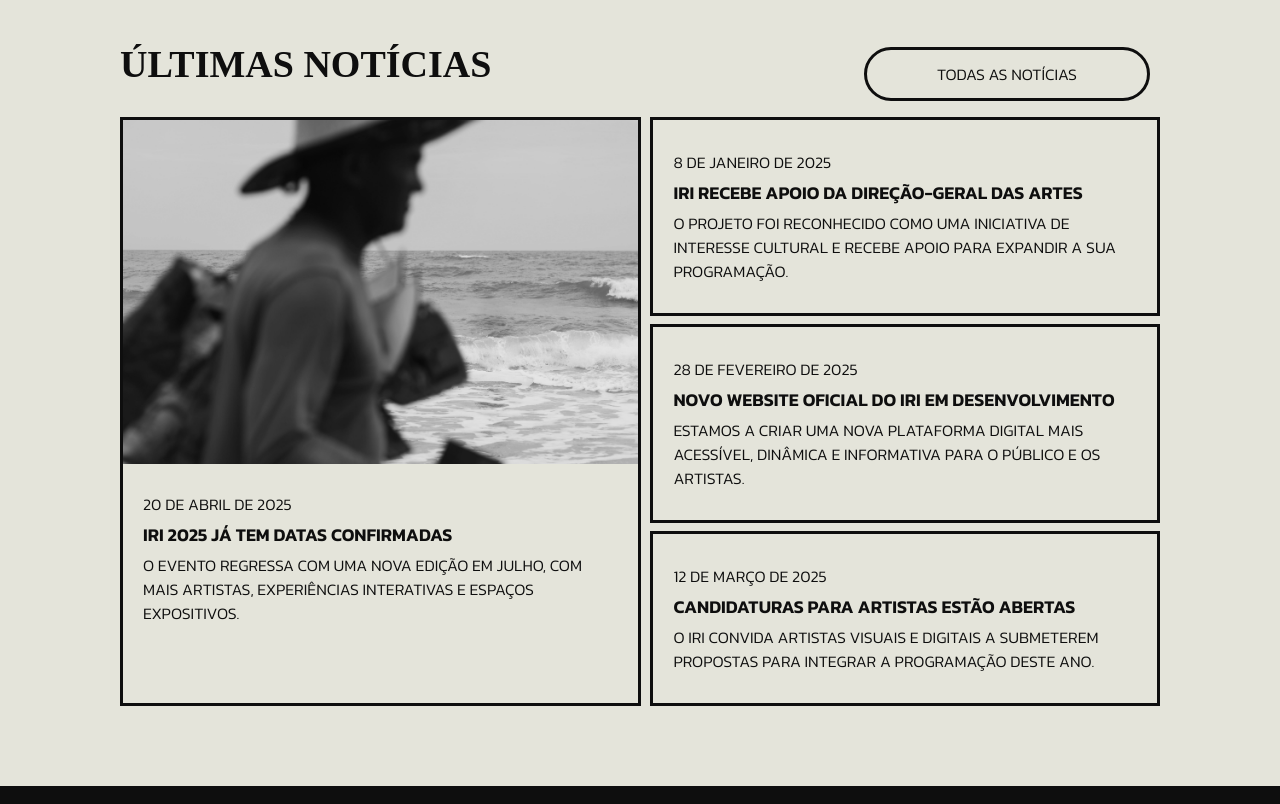
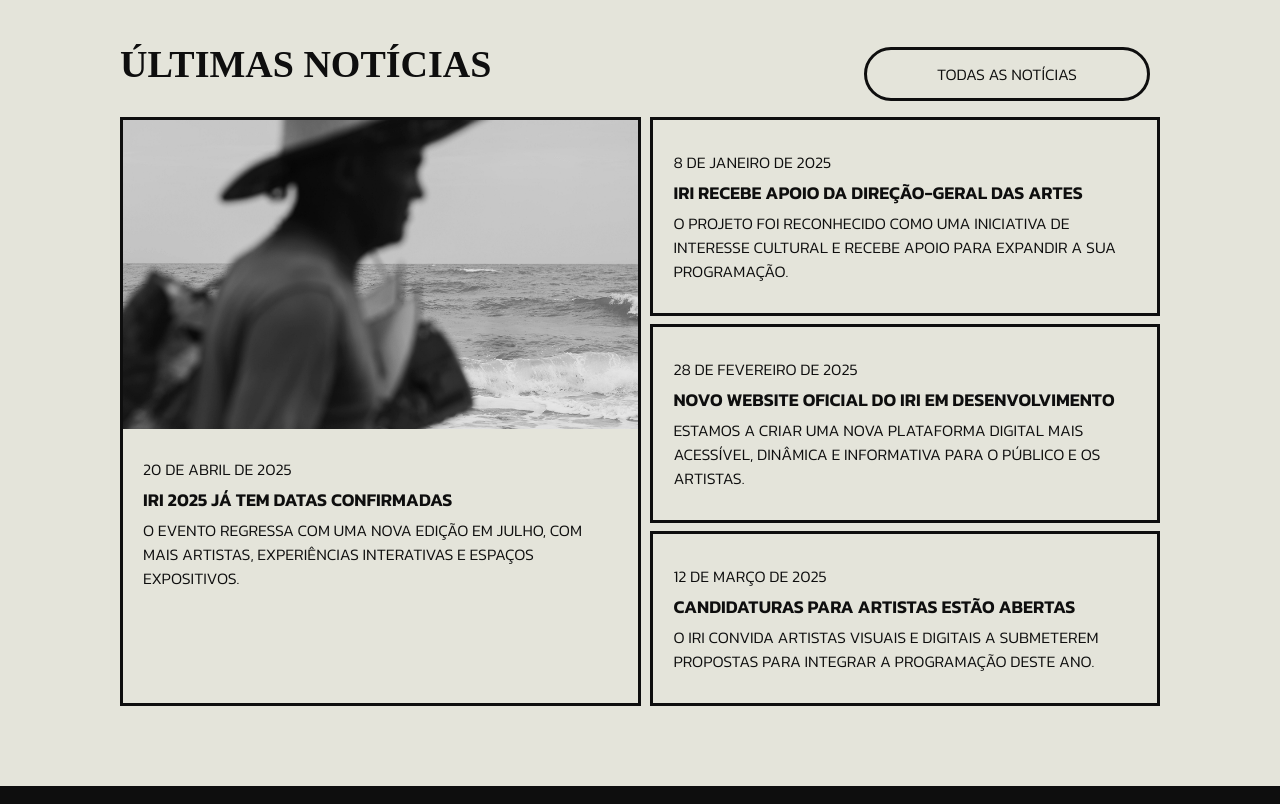
Before and after one commit to iri-esmad-epjr/imagens-real-imaginado, a plain HTML site: page sobreiri.html in a window 1280 px wide. Shown: the part 2620-3424 px from the top of the page. Drawn offline with Linux system fonts and the light colour scheme; a web font is replaced by a local one.

Commit message:
Update sobreiri.html

```diff
--- a/sobreiri.html
+++ b/sobreiri.html
@@ -148,7 +148,7 @@
         </div>
         <div class="ntc-section">
             <div class="ntc-1 bdr-ntc">
-                <img src="/media/imagens/g2_pb_homemchapeu.jpg" alt="Homem com Chapéu" width="100%">
+                <img src="/media/imagens/g2_pb_homemchapeu2.png" alt="Homem com Chapéu" width="100%">
                 <div class="ntc-info">
                     <p class="txt-2 pdt">20 de abril de 2025</p>
                     <h3 class="titulo4 pdt">IRI 2025 já tem datas confirmadas</h3>
```
